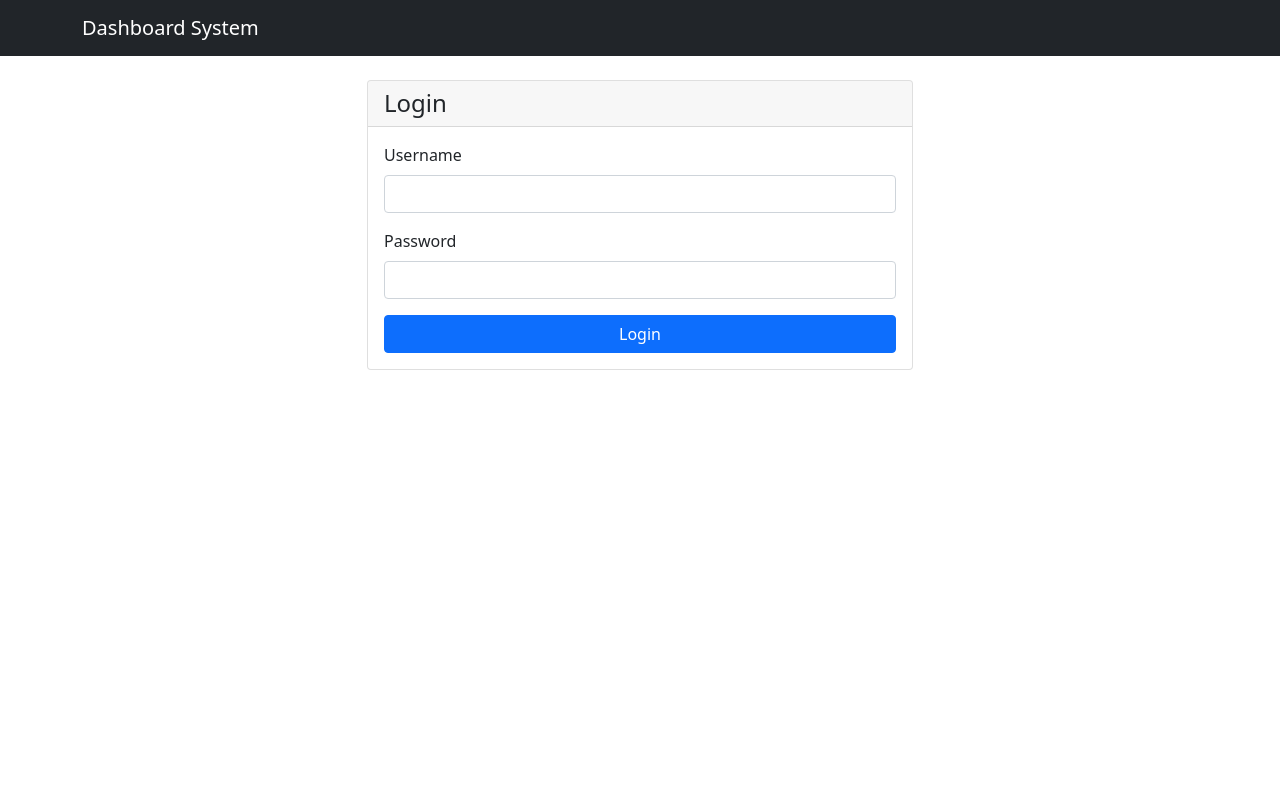
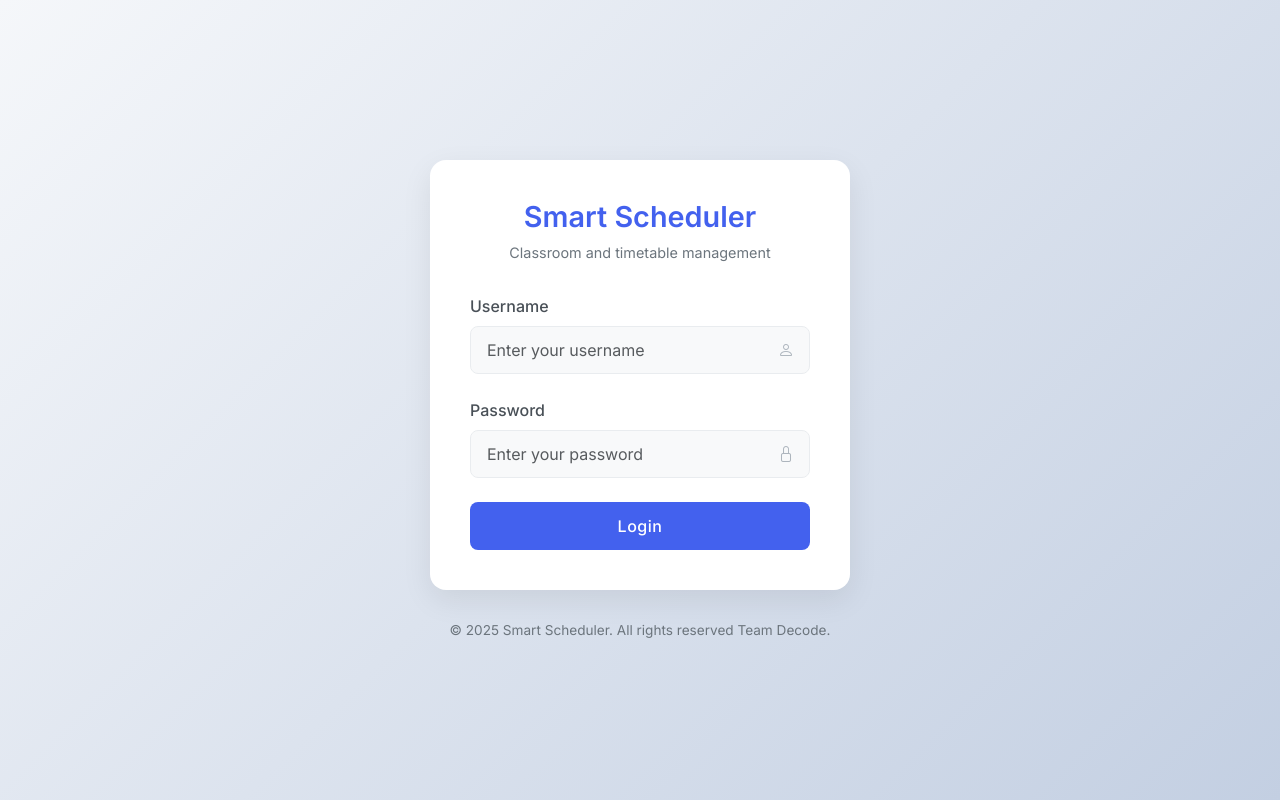
Before and after one commit to rishavraj2004/SIH1, a Django app: page / in a window 1280 px wide. Run offline with Django 4.2, Linux system fonts and the light colour scheme.

Commit message:
Refined Ui for login Page

```diff
--- a/templates/login.html
+++ b/templates/login.html
@@ -1,29 +1,198 @@
-{% extends 'base.html' %}
+<!DOCTYPE html>
+<html lang="en">
 
-{% block title %}Login{% endblock %}
+<head>
+    <meta charset="UTF-8">
+    <meta name="viewport" content="width=device-width, initial-scale=1.0">
+    <title>Login | Smart Scheduler</title>
+    <link href="https://cdn.jsdelivr.net/npm/bootstrap@5.3.0/dist/css/bootstrap.min.css" rel="stylesheet">
+    <link href="https://fonts.googleapis.com/css2?family=Inter:wght@400;500;600&display=swap" rel="stylesheet">
+    <link rel="stylesheet" href="https://cdnjs.cloudflare.com/ajax/libs/animate.css/4.1.1/animate.min.css">
+    <style>
+        :root {
+            --primary: #4361ee;
+            --secondary: #3f37c9;
+            --accent: #4895ef;
+            --light: #f8f9fa;
+            --dark: #212529;
+        }
 
-{% block content %}
-<div class="row justify-content-center">
-    <div class="col-md-6">
-        <div class="card">
-            <div class="card-header">
-                <h4 class="mb-0">Login</h4>
+        body {
+            background: linear-gradient(135deg, #f5f7fa 0%, #c3cfe2 100%);
+            font-family: 'Inter', sans-serif;
+            min-height: 100vh;
+            display: flex;
+            flex-direction: column;
+            justify-content: center;
+            align-items: center;
+            margin: 0;
+            padding: 20px;
+            color: var(--dark);
+        }
+
+        .login-container {
+            width: 100%;
+            max-width: 420px;
+            animation: fadeInUp 0.6s ease-out;
+        }
+
+        .login-card {
+            background: white;
+            border-radius: 16px;
+            box-shadow: 0 10px 30px rgba(0, 0, 0, 0.08);
+            padding: 40px;
+            transition: all 0.3s cubic-bezier(0.25, 0.8, 0.25, 1);
+        }
+
+        .login-card:hover {
+            box-shadow: 0 14px 40px rgba(0, 0, 0, 0.12);
+            transform: translateY(-2px);
+        }
+
+        .logo {
+            text-align: center;
+            margin-bottom: 30px;
+        }
+
+        .logo h2 {
+            font-weight: 600;
+            color: var(--primary);
+            margin-bottom: 8px;
+            font-size: 1.8rem;
+        }
+
+        .logo p {
+            color: #6c757d;
+            font-size: 0.9rem;
+        }
+
+        .form-control {
+            height: 48px;
+            border-radius: 8px;
+            border: 1px solid #e9ecef;
+            padding-left: 16px;
+            transition: all 0.3s ease;
+            background-color: #f8f9fa;
+        }
+
+        .form-control:focus {
+            border-color: var(--accent);
+            box-shadow: 0 0 0 0.25rem rgba(67, 97, 238, 0.15);
+            background-color: white;
+        }
+
+        .form-label {
+            font-weight: 500;
+            margin-bottom: 8px;
+            color: #495057;
+        }
+
+        .btn-login {
+            background-color: var(--primary);
+            color: white;
+            height: 48px;
+            border-radius: 8px;
+            font-weight: 500;
+            letter-spacing: 0.5px;
+            transition: all 0.3s ease;
+            border: none;
+        }
+
+        .btn-login:hover {
+            background-color: var(--secondary);
+            transform: translateY(-1px);
+        }
+
+        .btn-login:active {
+            transform: translateY(0);
+        }
+
+        .input-group-custom {
+            position: relative;
+            margin-bottom: 24px;
+        }
+
+        .input-icon {
+            position: absolute;
+            right: 16px;
+            top: 50%;
+            transform: translateY(-50%);
+            color: #adb5bd;
+        }
+
+        .footer {
+            margin-top: 30px;
+            text-align: center;
+            color: #6c757d;
+            font-size: 0.85rem;
+        }
+
+        .alert {
+            border-radius: 8px;
+            margin-bottom: 20px;
+        }
+
+        @media (max-width: 576px) {
+            .login-card {
+                padding: 30px 20px;
+            }
+        }
+    </style>
+</head>
+
+<body>
+    <div class="login-container animate__animated animate__fadeIn">
+        <div class="login-card">
+            <div class="logo">
+                <h2>Smart Scheduler</h2>
+                <p>Classroom and timetable management</p>
             </div>
-            <div class="card-body">
+
+            <!-- Django Messages -->
+            {% if messages %}
+            {% for message in messages %}
+            <div class="alert alert-{{ message.tags }} alert-dismissible fade show" role="alert">
+                {{ message }}
+                <button type="button" class="btn-close" data-bs-dismiss="alert"></button>
+            </div>
+            {% endfor %}
+            {% endif %}
+
             <form method="post">
                 {% csrf_token %}
+
                 <div class="mb-3">
                     <label for="username" class="form-label">Username</label>
-                        <input type="text" class="form-control" id="username" name="username" required>
+                    <div class="input-group-custom">
+                        <input type="text" id="username" name="username" class="form-control"
+                            placeholder="Enter your username" required>
+                        <i class="bi bi-person input-icon"></i>
                     </div>
-                    <div class="mb-3">
+                </div>
+
+                <div class="mb-4">
                     <label for="password" class="form-label">Password</label>
-                        <input type="password" class="form-control" id="password" name="password" required>
+                    <div class="input-group-custom">
+                        <input type="password" id="password" name="password" class="form-control"
+                            placeholder="Enter your password" required>
+                        <i class="bi bi-lock input-icon"></i>
                     </div>
-                    <button type="submit" class="btn btn-primary w-100">Login</button>
+                </div>
+
+                <button type="submit" class="btn btn-login w-100">
+                    Login
+                </button>
             </form>
         </div>
+
+        <div class="footer">
+            &copy; 2025 Smart Scheduler. All rights reserved Team Decode.
         </div>
     </div>
-</div>
-{% endblock %}
+
+    <!-- Bootstrap Icons -->
+    <link rel="stylesheet" href="https://cdn.jsdelivr.net/npm/bootstrap-icons@1.10.0/font/bootstrap-icons.css">
+    <script src="https://cdn.jsdelivr.net/npm/bootstrap@5.3.0/dist/js/bootstrap.bundle.min.js"></script>
+</body>
+
+</html>
```
Also changed, not shown: db.sqlite3. Lines whose indentation alone changed are shown as unchanged.
